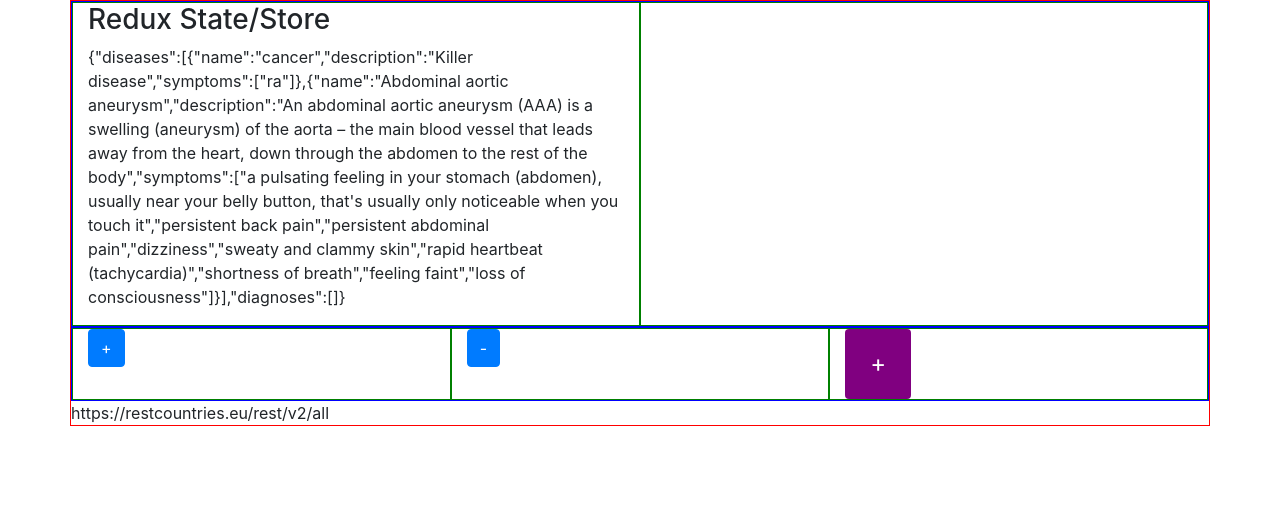
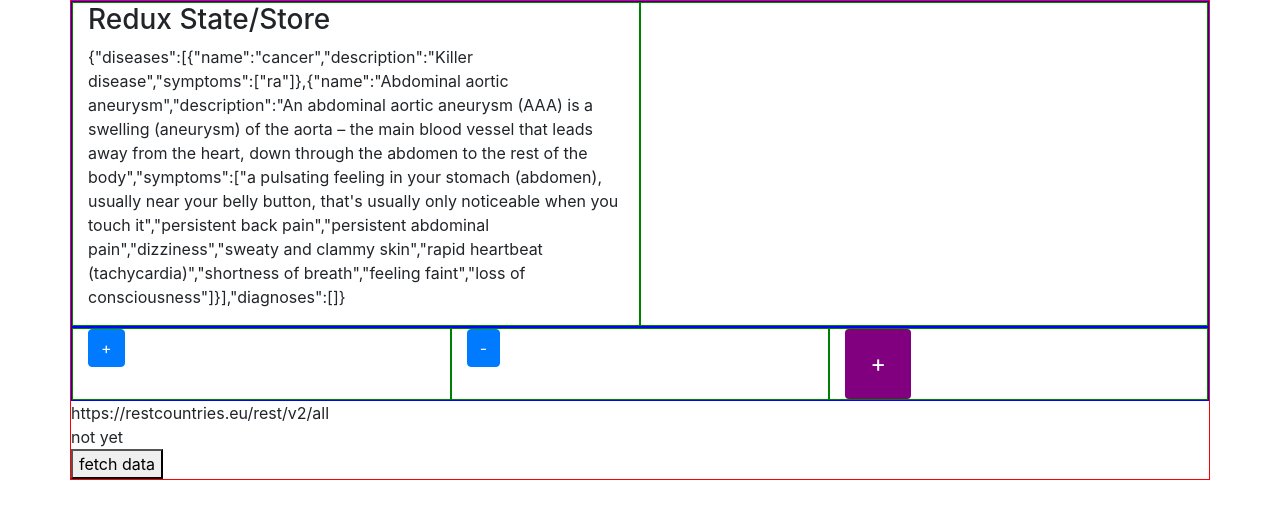
Before and after one commit to bob-smith-compass/redux-react-redux-saga-relay, a React (Create React App) app: page / in a window 1280 px wide. Shown: the top 518 px of the page. Built offline with nearby package versions, Linux system fonts and the light colour scheme.

Commit message:
BUG fixed: Uncaught (in promise) TypeError: Failed to execute 'json' on 'Response': body stream is locked
res.clone().json()

```diff
--- a/src/components/rest-call/RESTCall.jsx
+++ b/src/components/rest-call/RESTCall.jsx
@@ -1,14 +1,36 @@
 import React from 'react';
+const fetch = require('node-fetch');
 
 const url = 'https://restcountries.eu/rest/v2/all';
 
 const RESTCall = () => {
-    const getData = (url) => {
+    let ldata = 'not yet';
+    const getData = () => {
+        fetch('https://restcountries.eu/rest/v2/all').then( (res) => {
+            console.log(res);
+            ldata = res.clone().json();
+            console.log(ldata);
+        });
+        /**
+         * Streams
+         * Node way
+         */
+        // fetch('https://restcountries.eu/rest/v2/all'
+        // //   "https://assets-cdn.github.com/images/modules/logos_page/Octocat.png"
+        // ).then(res => {
+        //   const dest = fs.createWriteStream("./octocat.png");
+        //   res.body.pipe(dest);
+        // });
+        fetch("https://api.github.com/users/github")
+          .then(res => res.clone().json())
+          .then(json => console.log(json));
+    };
 
-    }
     return (
         <div>
             {url}
+            <div>{ldata}</div>
+            <button onClick={getData}>fetch data</button>
         </div>
     );
 }
```
